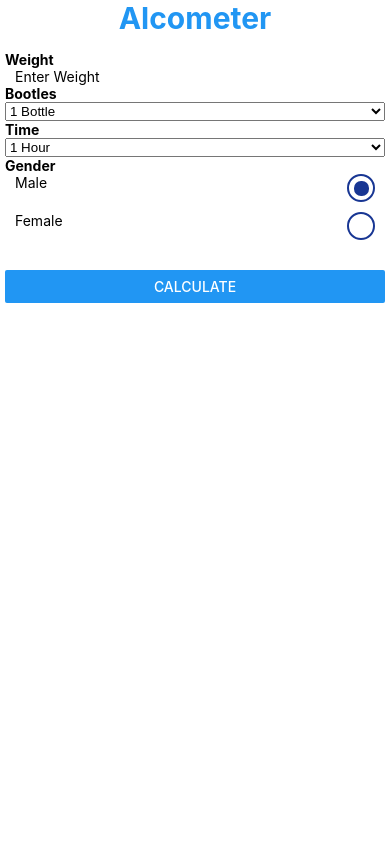
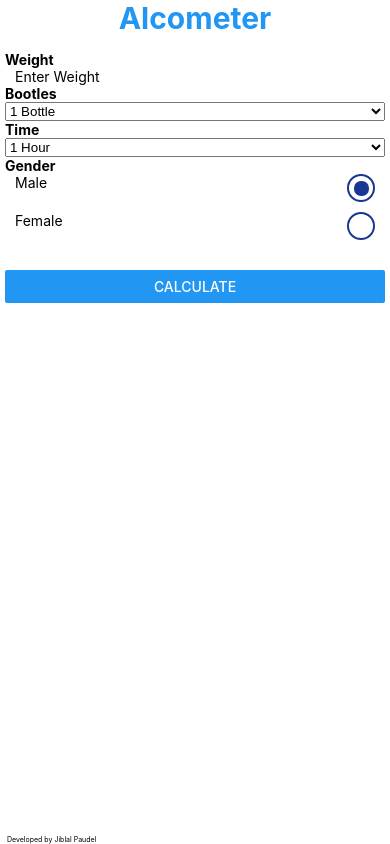
Before and after one commit to Jiblal/Assignment-JIblal, a React Native app: screen / in a window 390 px wide. Built offline with nearby package versions, Linux system fonts and the light colour scheme.

Commit message:
Made code prettier

```diff
--- a/App.js
+++ b/App.js
@@ -1,10 +1,8 @@
 import { useState } from 'react';
-import { Text,  TextInput, Button,ScrollView, Alert  } from 'react-native';
+import { Text,  TextInput, Button,ScrollView, Alert, View  } from 'react-native';
 import { Picker } from '@react-native-picker/picker';
 import styles from './styles/Style';
 import Radiobutton from './compents/RadioButton';
-import { View } from 'react-native-web';
-
 
 export default function App() {
   const [weight, setWeight]= useState("");
@@ -44,7 +42,8 @@ export default function App() {
   ];
 
   function calculate(){
-    if(weight===""){
+    if(weight==="" || isNaN(weight)){
+      console.log('This is not a number'+ isNaN(weight))
       createAlert()
     }
     else if(weight !="" && weight!= 0){
@@ -79,7 +78,14 @@ export default function App() {
 
   }
   function createAlert(){
+    // this is supported by mobile only for web Version we can simply use alert() function
+    if(isNaN(weight)){
+      Alert.alert("Warning!!!","Enter your Weight in Number \n for Example: 24")
+    }
+    else{
       Alert.alert("Warning!!!","Enter your Weight")
+    }
+
   }
 
   function changeColor(result){
@@ -99,18 +105,15 @@ export default function App() {
 
 
   return (
-    <ScrollView style={styles.container}>
-
+    <View style={styles.container}>
+      <ScrollView >
         <Text style={styles.header}>Alcometer</Text>
-
         <Text style={styles.boldText}>Weight</Text>
         <TextInput value={weight}
           style={styles.input}
           onChangeText={(text)=> setWeight(text)}
           placeholder='Enter Weight'
           keyboardType='number-pad'/>
-
-
         <Text style={styles.boldText}>Bootles</Text>
         <Picker
           selectedValue={bottle}
@@ -138,8 +141,9 @@ export default function App() {
           style={{color:'blue'}}/>
         <Text style={[styles.result,{color:color}]}>{alcoholLevel}</Text>
         <Button  onPress={calculate} title='calculate'/>
-
       </ScrollView>
+      <Text style={{fontSize:7}}> Developed by Jiblal Paudel</Text>
+    </View>
 
   );
 }
```
Lines whose indentation alone changed are shown as unchanged.
